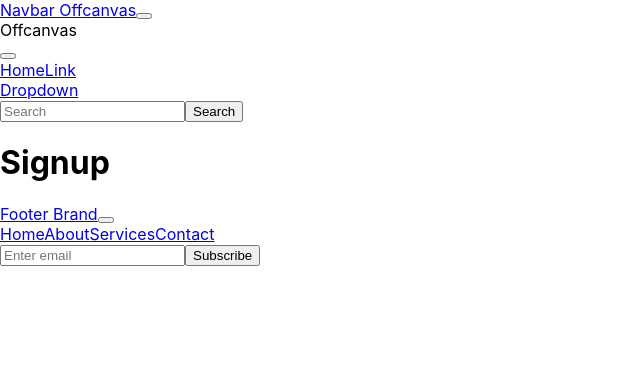
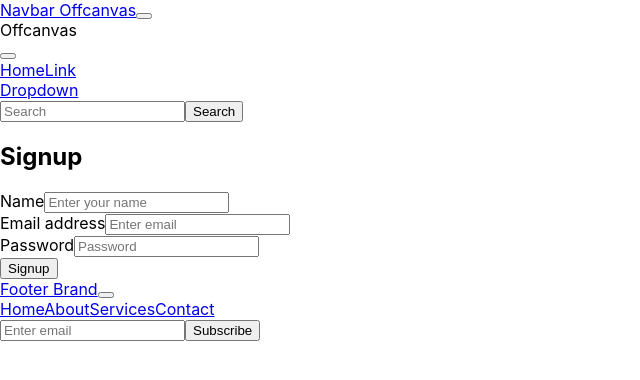
Before and after one commit to ibrahim-shahin23/reader_hub_frontend, a React (Create React App) app: page /signup in a window 1280 px wide. Shown: the top 380 px of the page, without its empty margins (0-640 px from the left). Built offline with nearby package versions, Linux system fonts and the light colour scheme; the HTML template or start-up script is replaced by a standard one.

Commit message:
Basic login/signup design

```diff
--- a/src/App.tsx
+++ b/src/App.tsx
@@ -1,4 +1,3 @@
-import React from 'react';
 import { BrowserRouter as Router, Routes, Route, Link } from 'react-router-dom';
 import NavbarComponenet from './components/NavbarComponent';
 import Footer from './components/Footer';
--- a/src/pages/home.tsx
+++ b/src/pages/home.tsx
@@ -1,6 +1,6 @@
 import React from 'react'
 
-const Home = () => {
+const Home: React.FC = () => {
   return (
     <div>
 
--- a/src/pages/login.tsx
+++ b/src/pages/login.tsx
@@ -1,11 +1,38 @@
-import React from 'react'
+import React from 'react';
 
-const Login = () => {
+const Login: React.FC = () => {
   return (
-    <div>
-      <h1>Login</h1>
+    <div className="container mt-5">
+      <h2>Login</h2>
+      <form>
+        <div className="mb-3">
+          <label htmlFor="email" className="form-label">
+            Email address
+          </label>
+          <input
+            type="email"
+            className="form-control"
+            id="email"
+            placeholder="Enter email"
+          />
+        </div>
+        <div className="mb-3">
+          <label htmlFor="password" className="form-label">
+            Password
+          </label>
+          <input
+            type="password"
+            className="form-control"
+            id="password"
+            placeholder="Password"
+          />
+        </div>
+        <button type="submit" className="btn btn-primary">
+          Login
+        </button>
+      </form>
     </div>
-  )
-}
+  );
+};
 
-export default Login
+export default Login;
--- a/src/pages/signup.tsx
+++ b/src/pages/signup.tsx
@@ -1,11 +1,49 @@
-import React from 'react'
+import React from 'react';
 
-const Signup = () => {
+const Signup: React.FC = () => {
   return (
-    <div>
-      <h1>Signup</h1>
+    <div className="container mt-5">
+      <h2>Signup</h2>
+      <form>
+        <div className="mb-3">
+          <label htmlFor="name" className="form-label">
+            Name
+          </label>
+          <input
+            type="text"
+            className="form-control"
+            id="name"
+            placeholder="Enter your name"
+          />
+        </div>
+        <div className="mb-3">
+          <label htmlFor="email" className="form-label">
+            Email address
+          </label>
+          <input
+            type="email"
+            className="form-control"
+            id="email"
+            placeholder="Enter email"
+          />
+        </div>
+        <div className="mb-3">
+          <label htmlFor="password" className="form-label">
+            Password
+          </label>
+          <input
+            type="password"
+            className="form-control"
+            id="password"
+            placeholder="Password"
+          />
+        </div>
+        <button type="submit" className="btn btn-primary">
+          Signup
+        </button>
+      </form>
     </div>
-  )
-}
+  );
+};
 
-export default Signup
+export default Signup;
```
